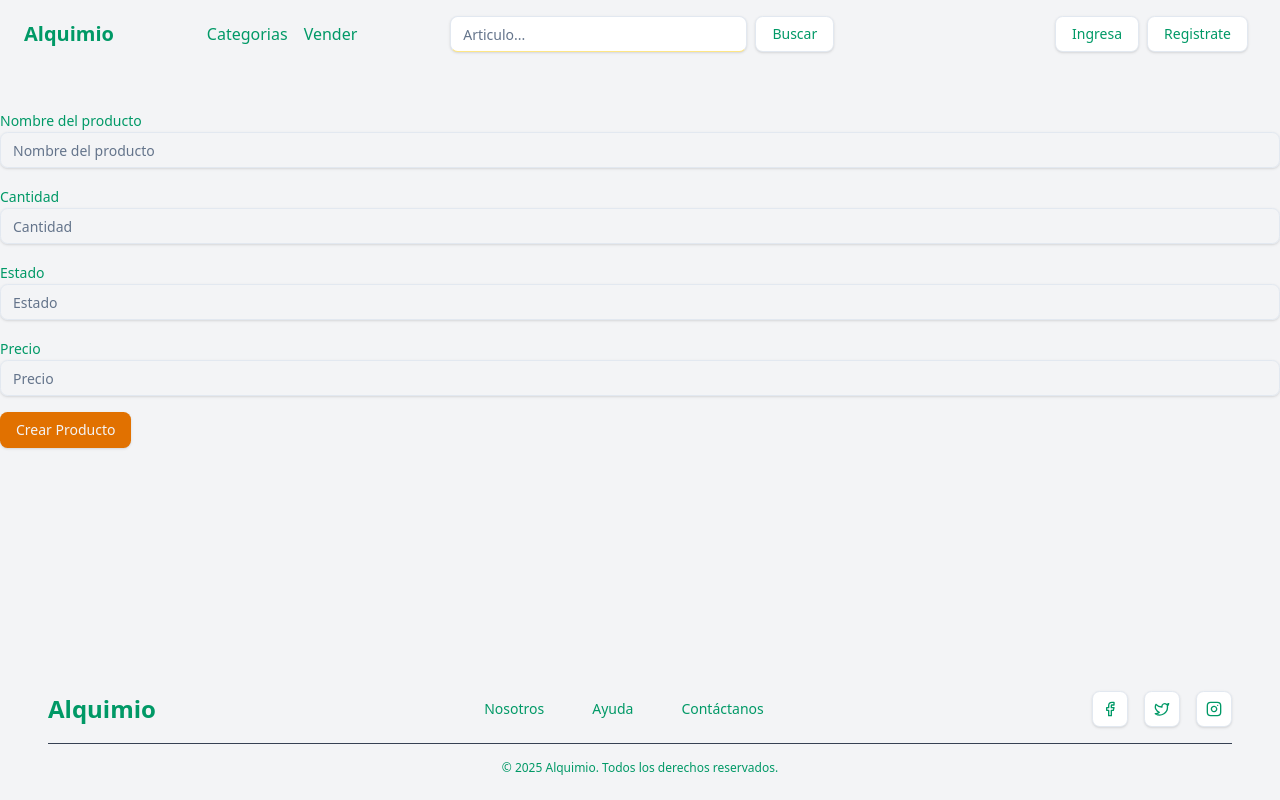
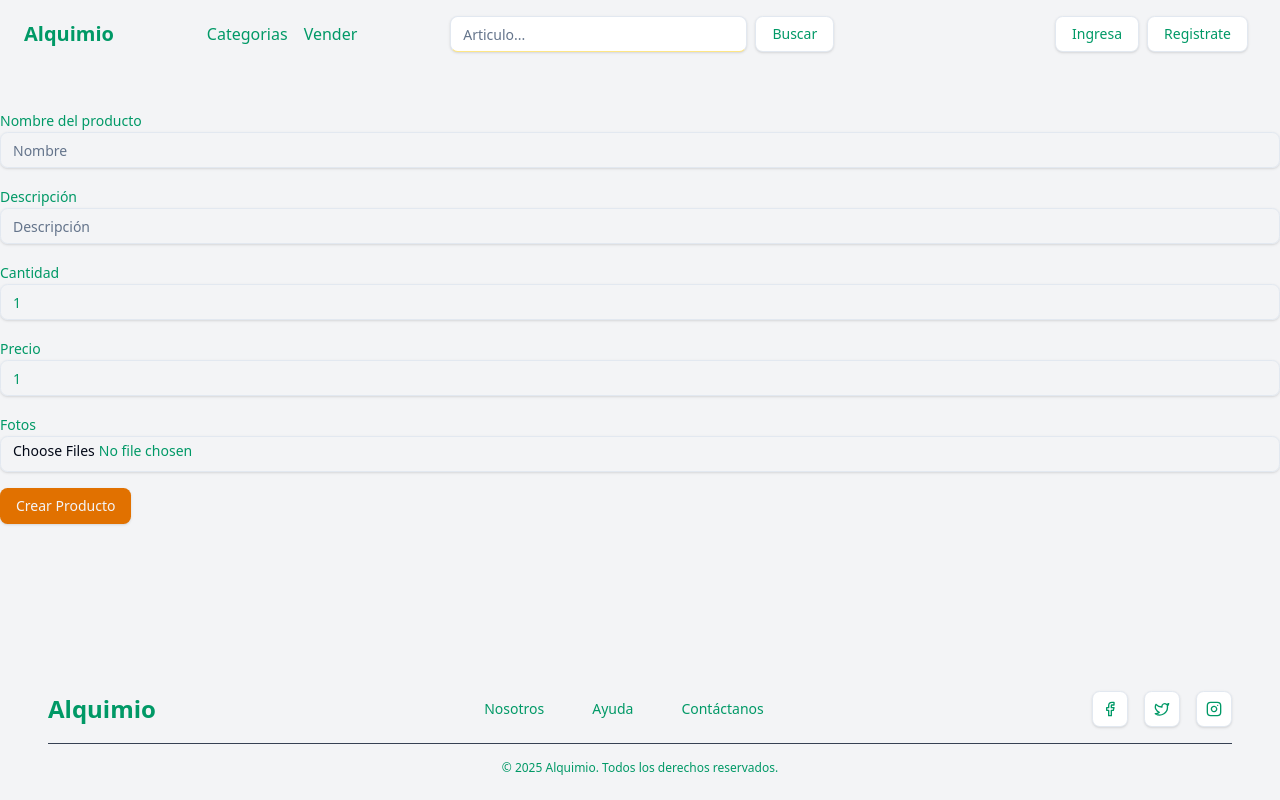
Before and after one commit to JulianSantamariaV/AlquimioFront, a React (Vite) app: page /products/ProductCreate in a window 1280 px wide. Built offline with nearby package versions, Linux system fonts and the light colour scheme.

Commit message:
Product Crud v1

```diff
--- a/src/components/cards/CardLogin.tsx
+++ b/src/components/cards/CardLogin.tsx
@@ -57,6 +57,7 @@ const CardLogin: React.FC = () => {
                 type="email"
                 id="Email"
                 placeholder="Corre Electronico"
+                autoComplete="email"
               />
             </div>
             <div className="flex flex-col space-y-1.5">
@@ -66,6 +67,7 @@ const CardLogin: React.FC = () => {
                 type="password"
                 id="password"
                 placeholder="Contraseña"
+                autoComplete="current-password"
               />
             </div>
           </div>
--- a/src/components/cards/CardRegister.tsx
+++ b/src/components/cards/CardRegister.tsx
@@ -62,15 +62,15 @@ const CardRegister: React.FC = () => {
           <div className="grid w-full items-center gap-4">
             <div className="flex flex-col space-y-1.5">
               <Label htmlFor="firstName">Nombre</Label>
-              <Input id="firstName" placeholder="Nombre" value={formData.firstName} onChange={handleChange} />
+              <Input id="firstName" autoComplete="given-name" placeholder="Nombre" value={formData.firstName} onChange={handleChange} />
             </div>
             <div className="flex flex-col space-y-1.5">
               <Label htmlFor="lastName">Apellido</Label>
-              <Input id="lastName" placeholder="Apellido" value={formData.lastName} onChange={handleChange} />
+              <Input id="lastName" autoComplete="family-name" placeholder="Apellido" value={formData.lastName} onChange={handleChange} />
             </div>
             <div className="flex flex-col space-y-1.5">
               <Label htmlFor="password">Contraseña</Label>
-              <Input type="password" id="password" placeholder="Contraseña" value={formData.password} onChange={handleChange} />
+              <Input type="password" autoComplete="new-password" id="password" placeholder="Contraseña" value={formData.password} onChange={handleChange} />
             </div>
             <div className="flex flex-col space-y-1.5">
               <Label htmlFor="email">Correo Electrónico</Label>
--- a/src/components/carousel/CarouselMine.tsx
+++ b/src/components/carousel/CarouselMine.tsx
@@ -1,5 +1,5 @@
 import Autoplay from "embla-carousel-autoplay";
-import { CarouselProps } from "../interfaces/ICarousel";
+import { CarouselProps } from "../../utils/types/interfaces/ICarousel";
 import { Carousel, CarouselContent, CarouselItem, CarouselPrevious, CarouselNext } from "../ui/carousel";
 import React from "react";
 
--- a/src/components/carousel/CarouselTest.tsx
+++ b/src/components/carousel/CarouselTest.tsx
@@ -9,7 +9,7 @@ import {
   CarouselNext,
   CarouselPrevious,
 } from "@/components/ui/carousel";
-import { CarouselProps } from "../interfaces/ICarousel";
+import { CarouselProps } from "../../utils/types/interfaces/ICarousel";
 
 const CarouselTest: React.FC<CarouselProps> = ({ children, carouselImg }) => {
   const plugin = React.useRef(Autoplay({ delay: 2000, stopOnInteraction: true }));
--- a/src/components/forms/FormProductCreate.tsx
+++ b/src/components/forms/FormProductCreate.tsx
@@ -1,41 +1,67 @@
-import { FormControl, FormField, FormItem, FormLabel, FormMessage } from "@/components/ui/form";
+import { useForm, FormProvider } from "react-hook-form";
+import { zodResolver } from "@hookform/resolvers/zod";
+import { productSchema } from "@/schemas/productSchema"; // 👈 Importamos el esquema
+import { z } from "zod";
+import axios from "axios";
+import { Button } from "../ui/button";
 import { Input } from "@/components/ui/input";
-import { useForm, FormProvider } from "react-hook-form";
-import { Button } from "../ui/button";
-import axios from "axios";
-import Iproducto from "../interfaces/Iproducto";
+import {
+  FormControl,
+  FormField,
+  FormItem,
+  FormLabel,
+} from "@/components/ui/form";
+import { Select, SelectTrigger, SelectValue, SelectContent, SelectGroup, SelectItem, SelectLabel } from "../ui/select";
+import FileUploader from "../uploaders/FileUploader";
+
+const FormProductCreate: React.FC = () => {
+  const form = useForm<z.infer<typeof productSchema>>({
+    resolver: zodResolver(productSchema),
+    defaultValues: {
+      name: "",
+      description: "",
+      stock: 1,
+      // condition: 1,
+      price: 1,
+      categoryid: 1,
+      sellerid: 1,
+      images: [],
+    },
+  });
+
+  const baseURL = "http://localhost:3001/products";
 
 
-const FormProductCreate: React.FC = () => {
-  const form = useForm<Iproducto>();
-  const baseURL = "http://localhost:3000/product/Create";
 
-  const onSubmit = async (data: Iproducto) => {
+  const onSubmit = async (data: z.infer<typeof productSchema>) => {
     console.log("Datos enviados:", data);
     await createPost(data);
   };
 
-  const createPost = async (productData: Iproducto) => {
+  const createPost = async (productData: z.infer<typeof productSchema>) => {
     const formData = new FormData();
-    formData.append("productName", productData.productName);
-    formData.append("quantity", productData.quantity.toString());
-    formData.append("status", productData.status);
-    formData.append("price", productData.price.toString());
 
-    if (productData.foto instanceof File) {
-      formData.append("foto", productData.foto);
-    } else {
-      formData.append("foto", productData.foto);
-    }
+    Object.entries(productData).forEach(([key, value]) => {
+      if (value !== null && value !== undefined) {
+        if (key === "images" && Array.isArray(value)) {
+          value.forEach((file) => formData.append("images", file));
+        } else if (typeof value === "number" || typeof value === "string") {
+          formData.append(key, value.toString());
+        }
+      }
+    });
 
     try {
       const response = await axios.post(baseURL, formData, {
         headers: { "Content-Type": "multipart/form-data" },
       });
       console.log("Producto creado:", response.data);
-    } catch (error) {
+    } catch (error: any) {
       console.error("Error al crear producto:", error);
+      console.error("Detalles del error:", error.response?.data);
+      console.error("Mensajes de validación:", error.response?.data?.message);
     }
+
   };
 
   return (
@@ -45,14 +71,27 @@ const FormProductCreate: React.FC = () => {
           {/* Nombre del producto */}
           <FormField
             control={form.control}
-            name="productName"
+            name="name"
             render={({ field }) => (
               <FormItem>
                 <FormLabel>Nombre del producto</FormLabel>
                 <FormControl>
-                  <Input placeholder="Nombre del producto" {...field} />
+                  <Input placeholder="Nombre" {...field} />
                 </FormControl>
-                <FormMessage />
+              </FormItem>
+            )}
+          />
+
+          {/* Descripción */}
+          <FormField
+            control={form.control}
+            name="description"
+            render={({ field }) => (
+              <FormItem>
+                <FormLabel>Descripción</FormLabel>
+                <FormControl>
+                  <Input placeholder="Descripción" {...field} />
+                </FormControl>
               </FormItem>
             )}
           />
@@ -60,32 +99,46 @@ const FormProductCreate: React.FC = () => {
           {/* Cantidad */}
           <FormField
             control={form.control}
-            name="quantity"
+            name="stock"
             render={({ field }) => (
               <FormItem>
                 <FormLabel>Cantidad</FormLabel>
                 <FormControl>
-                  <Input type="number" placeholder="Cantidad" {...field} />
+                  <Input
+                  type="number"
+                  placeholder="Cantidad"
+                  {...field}
+                  onChange={(e) => field.onChange(Number(e.target.value))}
+                  />
                 </FormControl>
-                <FormMessage />
               </FormItem>
             )}
           />
 
-          {/* Estado */}
-          <FormField
+          {/* Estado (Select) */}
+          {/* <FormField
             control={form.control}
-            name="status"
+            name="condition"
             render={({ field }) => (
               <FormItem>
                 <FormLabel>Estado</FormLabel>
-                <FormControl>
-                  <Input placeholder="Estado" {...field} />
-                </FormControl>
-                <FormMessage />
+                <Select onValueChange={(value) => field.onChange(Number(value))} value={String(field.value)}>
+                  <SelectTrigger className="w-[180px]">
+                    <SelectValue placeholder="Condicion" />
+                  </SelectTrigger>
+                  <SelectContent>
+                    <SelectGroup>
+                      <SelectLabel>Estado del producto</SelectLabel>
+                      <SelectItem value="1">Normal</SelectItem>
+                      <SelectItem value="2">Bueno</SelectItem>
+                      <SelectItem value="3">Muy bueno</SelectItem>
+                      <SelectItem value="4">Excelente</SelectItem>
+                    </SelectGroup>
+                  </SelectContent>
+                </Select>
               </FormItem>
             )}
-          />
+          /> */}
 
           {/* Precio */}
           <FormField
@@ -95,12 +148,30 @@ const FormProductCreate: React.FC = () => {
               <FormItem>
                 <FormLabel>Precio</FormLabel>
                 <FormControl>
-                  <Input type="number" placeholder="Precio" {...field} />
+                  <Input
+                  type="number"
+                  placeholder="Precio"
+                  {...field}
+                  onChange={(e) => field.onChange(Number(e.target.value))}
+                   />
                 </FormControl>
-                <FormMessage />
               </FormItem>
             )}
           />
+
+          <FormField
+            control={form.control}
+            name="images"
+            render={({ field }) => (
+              <FormItem>
+                <FormLabel>Fotos</FormLabel>
+                <FormControl>
+                  <FileUploader onFileSelect={field.onChange} />
+                </FormControl>
+              </FormItem>
+            )}
+          />
+
 
           {/* Botón */}
           <Button className="text-gray-100 bg-amber-600 hover:bg-amber-700 transition" type="submit">
--- /dev/null
+++ b/src/components/uploaders/FileUploader.tsx
@@ -0,0 +1,33 @@
+import { ChangeEvent, useState } from "react";
+import { Input } from "../ui/input";
+
+interface FileUploaderProps {
+  onFileSelect: (files: File[]) => void;
+}
+
+const FileUploader: React.FC<FileUploaderProps> = ({ onFileSelect }) => {
+  const [files, setFiles] = useState<File[]>([]);
+
+  function handleFileChange(e: ChangeEvent<HTMLInputElement>) {
+    if (e.target.files?.length) {
+      const selectedFiles = Array.from(e.target.files);
+      setFiles(selectedFiles);
+      onFileSelect(selectedFiles);
+    }
+  }
+
+  return (
+    <div className="space-y-4">
+      <Input type="file" multiple onChange={handleFileChange} />
+      {files.length > 0 && (
+        <div className="mb-4 text-sm">
+          {files.map((file, index) => (
+            <p key={index}>Archivo: {file.name} ({(file.size / 1024).toFixed(2)} KB)</p>
+          ))}
+        </div>
+      )}
+    </div>
+  );
+};
+
+export default FileUploader;
--- /dev/null
+++ b/src/schemas/productSchema.tsx
@@ -0,0 +1,12 @@
+import { z } from "zod";
+
+export const productSchema = z.object({
+  name: z.string().min(1, "El nombre es requerido"),
+  description: z.string().optional(),
+  stock: z.number().min(1, "Debe ser mayor a 0"),
+  // condition: z.number().int().min(1).max(4),
+  price: z.number().min(1, "El precio debe ser mayor a 0"),
+  categoryid: z.number().min(1),
+  sellerid: z.number().min(1),
+  images: z.array(z.instanceof(File)).optional(),
+});
--- /dev/null
+++ b/src/utils/interfaces/Iproducto.tsx
@@ -0,0 +1,13 @@
+interface Iproducto {
+  name: string;
+  description: string;
+  stock: number;
+  status: number;
+  price: number;
+  foto: string | File;
+  categoryid : number;
+  sellerid : number;
+
+}
+
+export default Iproducto
--- /dev/null
+++ b/src/utils/types/UploadStatus.ts
@@ -0,0 +1 @@
+export type uploadStatus = "idle" | "uploading" | "success" | "error";
```
Also changed, not shown: src/components/interfaces/Iproducto.tsx (deleted, +0 -9 lines), src/utils/interfaces/ICarousel.tsx (renamed from src/components/interfaces/ICarousel.tsx).
